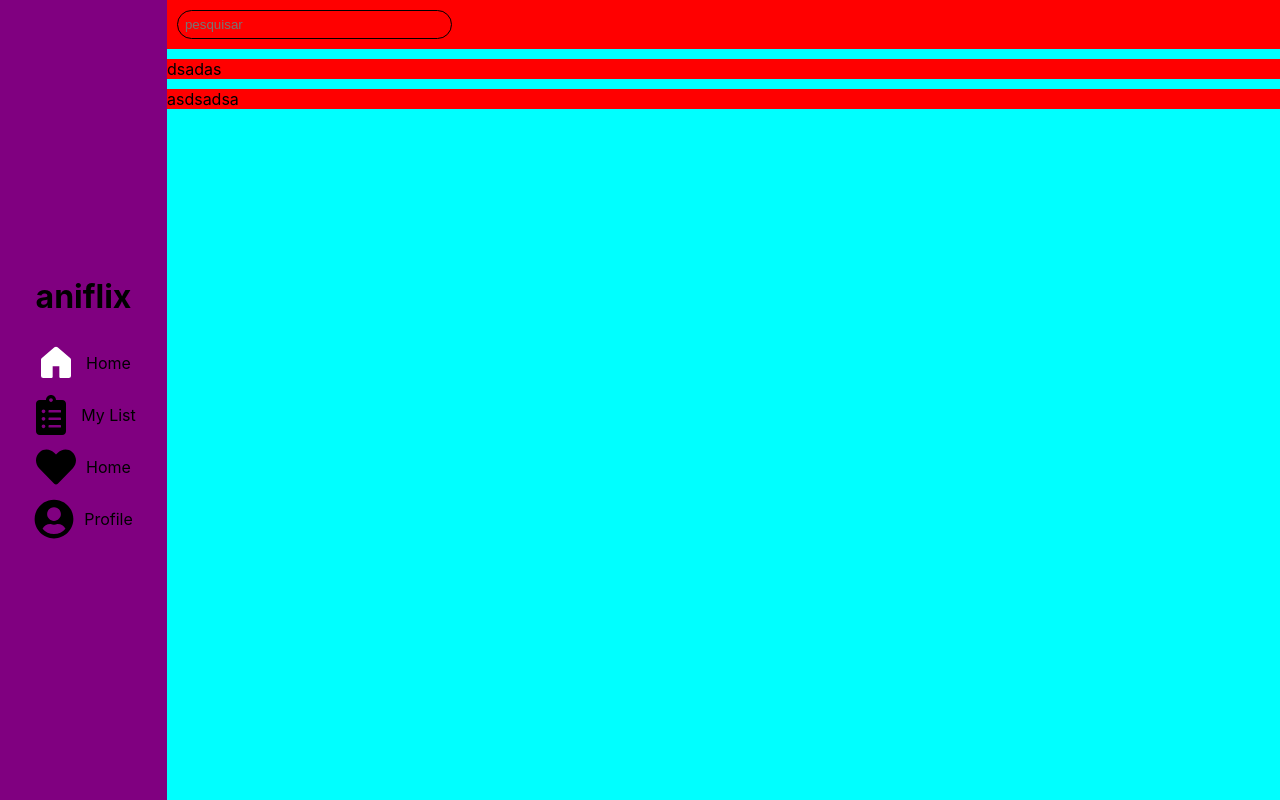
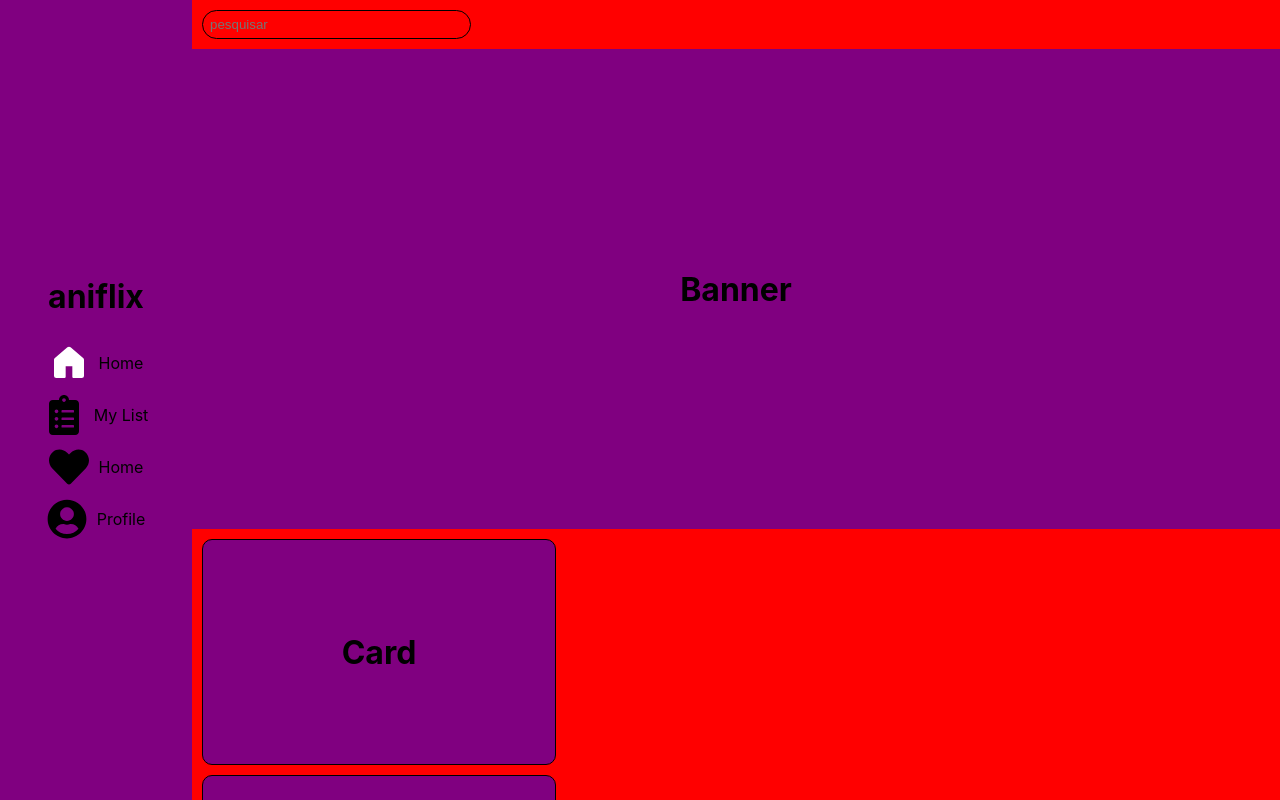
Before and after one commit to murilo-dev9/aniflix, a React (Create React App) app: page / in a window 1280 px wide. Shown: the top 800 px of the page. Built offline with nearby package versions, Linux system fonts and the light colour scheme.

Commit message:
molde_finalização

```diff
--- a/src/App.jsx
+++ b/src/App.jsx
@@ -1,20 +1,26 @@
 import styles from "./App.module.css";
 import Menu from "./componentes/menu/menu"
 import Search from "./componentes/search/search"
-
+import Card from "./componentes/card/card"
+import Banner from "./componentes/bannerD/banner"
 const home = () => {
-  return(
+  return (
     <div className={styles.main}>
-      <Menu/>
+      <Menu />
       <div className={styles.inicio}>
         <div className={styles.topBar}>
-            <Search/>
-        </div>
-        <div className={styles.gnr}>
-          dsadas
+          <Search />
         </div>
         <div className={styles.ctlg}>
-            asdsadsa
+          <div className={styles.destaque}>
+            <Banner />
+          </div>
+          <div className={styles.recentes}>
+            <Card />
+          </div>
+          <div className={styles.populares}>
+            <Card />
+          </div>
         </div>
       </div>
 
--- a/src/App.module.css
+++ b/src/App.module.css
@@ -1,6 +1,8 @@
 .main {
     display: flex;
     flex-direction: row;
+    min-height: 100vh;
+    align-items: stretch;
 }
 
 .inicio {
@@ -8,18 +10,21 @@
     flex-direction: column;
     background-color: aqua;
     width: 100%;
+    flex: 1;
 }
 
 .topBar {
     background-color: red;
-    margin-bottom: 10px;
-    padding:10px
+    padding: 10px
 }
+
 .gnr {
     background-color: red;
-    margin-bottom: 10px;
+
+    height: 5rem;
 }
+
 .ctlg {
     background-color: red;
-    margin-bottom: 10px;
+    height: 100%;
 }
--- /dev/null
+++ b/src/componentes/bannerD/banner.jsx
@@ -0,0 +1,11 @@
+import styles from "./banner.module.css"
+
+const Banner =()=>{
+    return(
+        <div className={styles.main}>
+            <h1>Banner</h1>
+        </div>
+    )
+}
+
+export default Banner;
--- /dev/null
+++ b/src/componentes/bannerD/banner.module.css
@@ -0,0 +1,9 @@
+.main {
+    display: flex;
+    flex-direction: column;
+    align-items: center;
+    justify-content: center;
+    width: 100%;
+    height: 30rem;
+    background-color: purple;
+}
--- /dev/null
+++ b/src/componentes/card/card.jsx
@@ -0,0 +1,11 @@
+import styles from "./card.module.css"
+
+const Card =()=>{
+    return(
+        <div className={styles.main}>
+            <h1>Card</h1>
+        </div>
+    )
+}
+
+export default Card;
--- /dev/null
+++ b/src/componentes/card/card.module.css
@@ -0,0 +1,12 @@
+.main {
+    display: flex;
+    flex-direction: column;
+    align-items: center;
+    justify-content: center;
+    width: 22rem;
+    height: 14rem;
+    margin:10px;
+    border: solid 1px black;
+    border-radius: 10px;
+    background-color: purple;
+}
--- a/src/componentes/menu/menu.module.css
+++ b/src/componentes/menu/menu.module.css
@@ -6,6 +6,8 @@
     width: 15%;
     height: 100vh;
     background-color: purple;
+    position: sticky;
+  top: 0;
     }
 
 .Lroutes {
```
